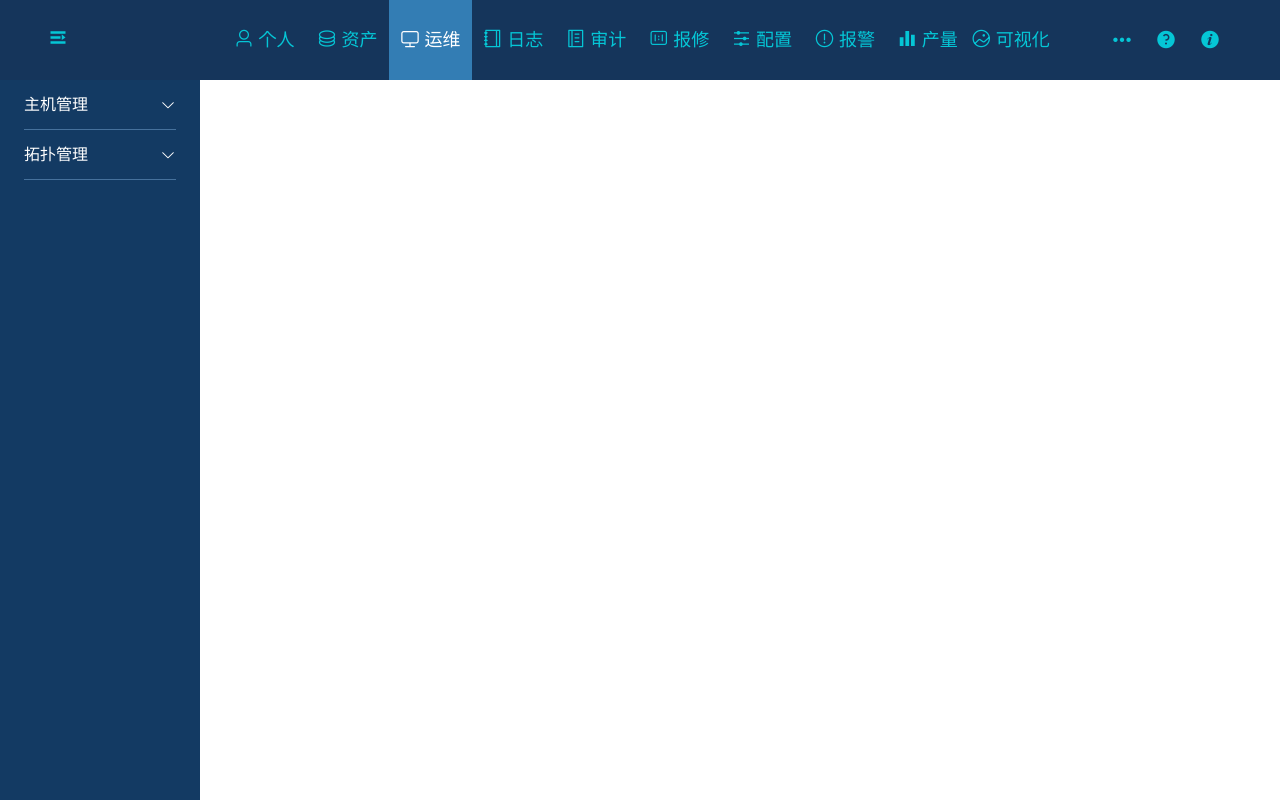
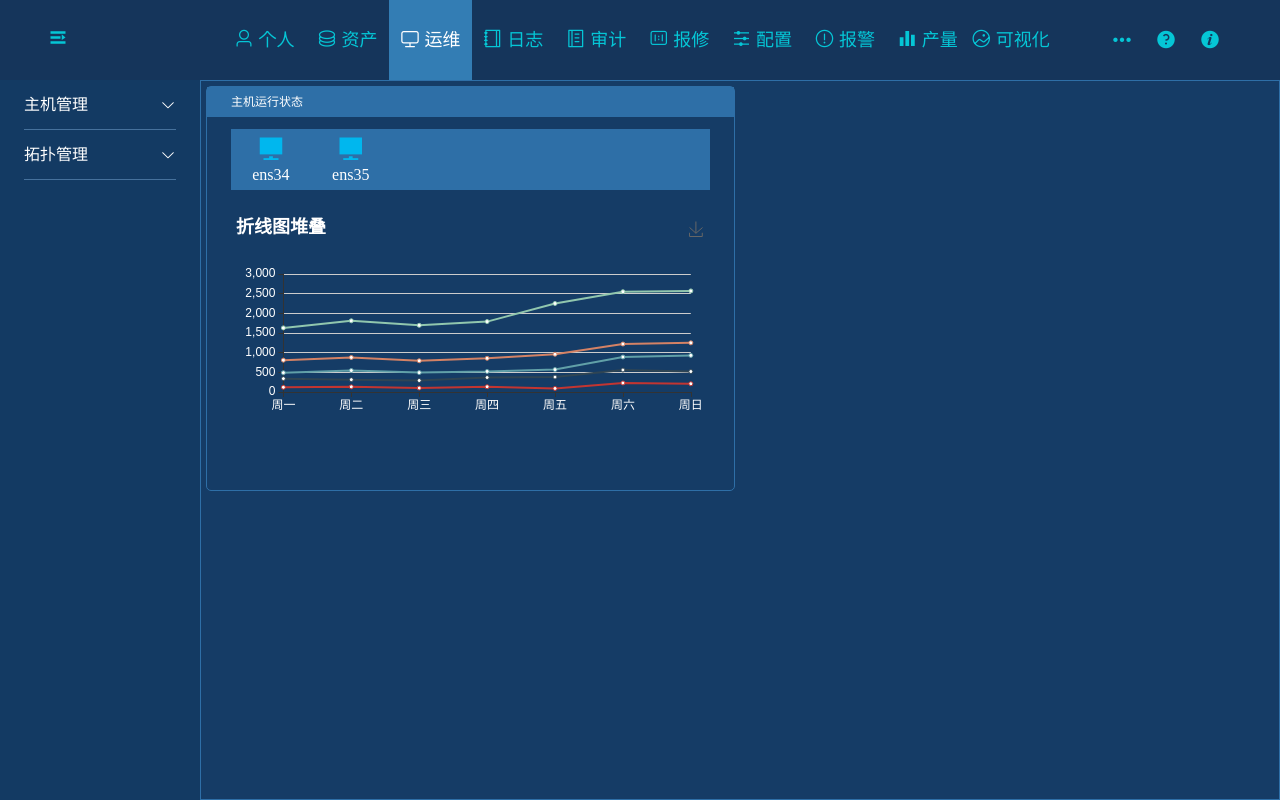
Before and after one commit to zhangct456/new_vue, a Vue app: page /#/base/operation in a window 1280 px wide. Built offline with nearby package versions, Linux system fonts and the light colour scheme.

Commit message:
demo页面

```diff
--- a/package.json
+++ b/package.json
@@ -9,6 +9,7 @@
   },
   "dependencies": {
     "core-js": "^3.4.3",
+    "echarts": "^4.6.0",
     "element-ui": "^2.13.0",
     "vue": "^2.6.10",
     "vue-router": "^3.1.3",
--- a/src/layout/Aside.vue
+++ b/src/layout/Aside.vue
@@ -2,13 +2,14 @@
   <div :class="{'aside-box-mobile': isMobile, 'aside-box-computer': !isMobile}">
     <AsideMenu v-if="!isMobile"></AsideMenu>
     <el-drawer
-      title="我是标题"
+      v-if="isMobile"
+      title="标题"
       :visible.sync="BaseLayout.showAside"
       :with-header="false"
       custom-class="aside-drawer"
       direction="ltr"
     >
-      <div v-if="isMobile" class="float-aside">
+      <div class="float-aside">
         <AsideMenu></AsideMenu>
       </div>
     </el-drawer>
--- a/src/layout/Base.vue
+++ b/src/layout/Base.vue
@@ -33,9 +33,7 @@ export default {
   watch: {},
   methods: {},
   created() {},
-  mounted() {
-    console.log(this.screenType);
-  }
+  mounted() {}
 };
 </script>
 <style lang="less" scoped>
@@ -43,15 +41,20 @@ export default {
   width: 100%;
   height: 100%;
   padding: 80px 0 0 200px;
+  background-color: #153c66;
 }
 .base-box-mobile {
   width: 100%;
   height: 100%;
   padding: 0;
   padding-top: 40px;
+  background-color: #153c66;
 }
 .content {
   width: 100%;
   height: 100%;
+  overflow-y: auto;
+  background-color: #153c66;
+  border: 1px solid #2e6fa7;
 }
 </style>
--- a/src/layout/Header.vue
+++ b/src/layout/Header.vue
@@ -7,9 +7,7 @@
       <!-- <img class="logo" src="@/assets/logo.jpg" /> -->
     </div>
     <!-- 仅手机显示 -->
-    <div class="current-menu" v-show="isMobile" @click="openMenuFlag=true">
-      {{currentMenu}}
-      <i class="el-icon-arrow-down"></i>
+    <div class="current-menu" v-show="isMobile" @click="openMenuFlag=true">{{currentMenu}}<i class="el-icon-arrow-down"></i>
     </div>
     <!-- 仅电脑显示 -->
     <div class="menu-box" v-show="!isMobile || openMenuFlag" @click="openMenuFlag=false">
--- a/src/pages/Operation/Operation.vue
+++ b/src/pages/Operation/Operation.vue
@@ -1,10 +1,50 @@
 <template>
-  <div></div>
+  <div>
+    <el-row>
+      <el-col class="box" :sm="24" :lg="12">
+        <div class="info-modular">
+          <div class="title">主机运行状态</div>
+          <RunStatus></RunStatus>
+        </div>
+      </el-col>
+      <el-col class="box" :sm="24" :lg="12"></el-col>
+      <el-col class="box" :sm="24" :lg="12"></el-col>
+      <el-col class="box" :sm="24" :lg="12"></el-col>
+    </el-row>
+  </div>
 </template>
 
 <script>
-export default {};
+import RunStatus from "./Operation/RunStatus";
+
+export default {
+  name: "Operation",
+  components: { RunStatus },
+  props: {},
+  data() {
+    return {};
+  },
+  watch: {},
+  computed: {},
+  methods: {},
+  created() {},
+  mounted() {}
+};
 </script>
 
 <style lang="less" scoped>
+.box {
+  padding: 5px;
+  .info-modular {
+    border-radius: 5px;
+    border: 1px solid #2e6fa7;
+    .title {
+      color: white;
+      font-size: 12px;
+      line-height: 30px;
+      padding: 0 24px;
+      background-color: #2e6fa7;
+    }
+  }
+}
 </style>
--- /dev/null
+++ b/src/pages/Operation/Operation/RunStatus.vue
@@ -0,0 +1,138 @@
+<template>
+  <div>
+    <div class="host-list">
+      <el-row>
+        <el-col :span="4" v-for="(item, i) of hostList" :key="i">
+          <span>
+            <i class="el-icon-s-platform"></i>
+          </span>
+          <span>{{item.name}}</span>
+        </el-col>
+      </el-row>
+    </div>
+    <div class="echart-box">
+      <div class="echart" ref="echart"></div>
+    </div>
+  </div>
+</template>
+<script>
+export default {
+  name: "RunStatus",
+  components: {},
+  props: {},
+  data() {
+    return {
+      hostList: [{ name: "ens34" }, { name: "ens35" }],
+      echart: null
+    };
+  },
+  computed: {},
+  created() {},
+  mounted() {
+    this.echart = this.$echarts.init(this.$refs.echart);
+    setTimeout(() => {
+      this.drawEchart();
+    }, 0);
+  },
+  methods: {
+    drawEchart() {
+      this.echart.setOption({
+        title: {
+          text: "折线图堆叠",
+          textStyle: {
+            color: "#ffffff"
+          }
+        },
+        textStyle: {
+          color: "#ffffff"
+        },
+        tooltip: {
+          trigger: "axis"
+        },
+        grid: {
+          left: "3%",
+          right: "4%",
+          bottom: "1%",
+          containLabel: true
+        },
+        toolbox: {
+          feature: {
+            saveAsImage: {}
+          }
+        },
+        xAxis: {
+          type: "category",
+          boundaryGap: false,
+          data: ["周一", "周二", "周三", "周四", "周五", "周六", "周日"]
+        },
+        yAxis: {
+          type: "value"
+        },
+        series: [
+          {
+            name: "邮件营销",
+            type: "line",
+            stack: "总量",
+            data: [120, 132, 101, 134, 90, 230, 210]
+          },
+          {
+            name: "联盟广告",
+            type: "line",
+            stack: "总量",
+            data: [220, 182, 191, 234, 290, 330, 310]
+          },
+          {
+            name: "视频广告",
+            type: "line",
+            stack: "总量",
+            data: [150, 232, 201, 154, 190, 330, 410]
+          },
+          {
+            name: "直接访问",
+            type: "line",
+            stack: "总量",
+            data: [320, 332, 301, 334, 390, 330, 320]
+          },
+          {
+            name: "搜索引擎",
+            type: "line",
+            stack: "总量",
+            data: [820, 932, 901, 934, 1290, 1330, 1320]
+          }
+        ]
+      });
+      this.echart.resize();
+    }
+  }
+};
+</script>
+<style lang="less" scoped>
+.host-list {
+  margin-top: 12px;
+  padding: 0 24px;
+  .el-row {
+    list-style: none;
+    background-color: #2e6fa7;
+    .el-col {
+      padding: 5px 0;
+      span {
+        display: block;
+        line-height: 20px;
+        text-align: center;
+        color: white;
+        i {
+          font-size: 30px;
+          color: #00b7ee;
+        }
+      }
+    }
+  }
+}
+.echart-box {
+  height: 300px;
+  padding: 24px;
+  .echart {
+    height: 200px;
+  }
+}
+</style>
--- a/src/router/index.js
+++ b/src/router/index.js
@@ -1,7 +1,11 @@
 import Vue from 'vue';
 import Router from 'vue-router';
+import echarts from 'echarts'
 
 Vue.use(Router);
+
+// 设置全局方法
+Vue.prototype.$echarts = echarts
 
 const routes = [{
     path: '/',
```
